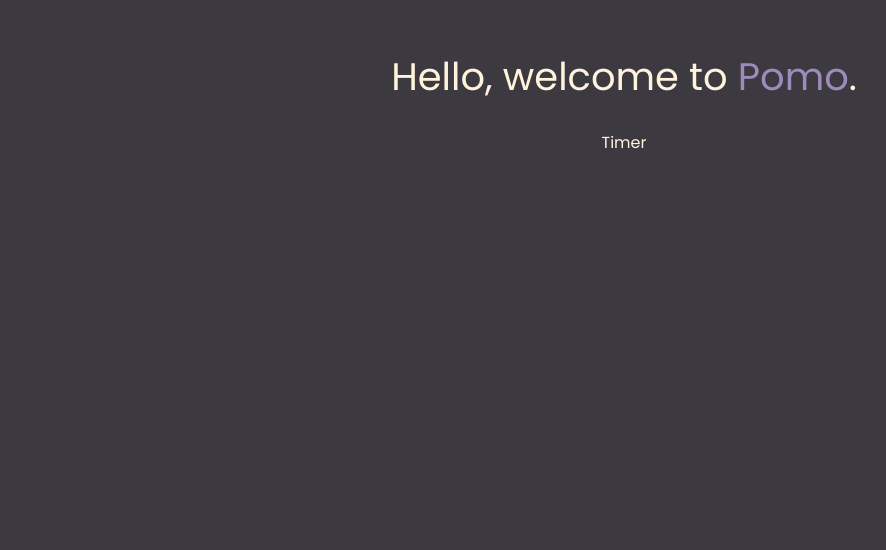
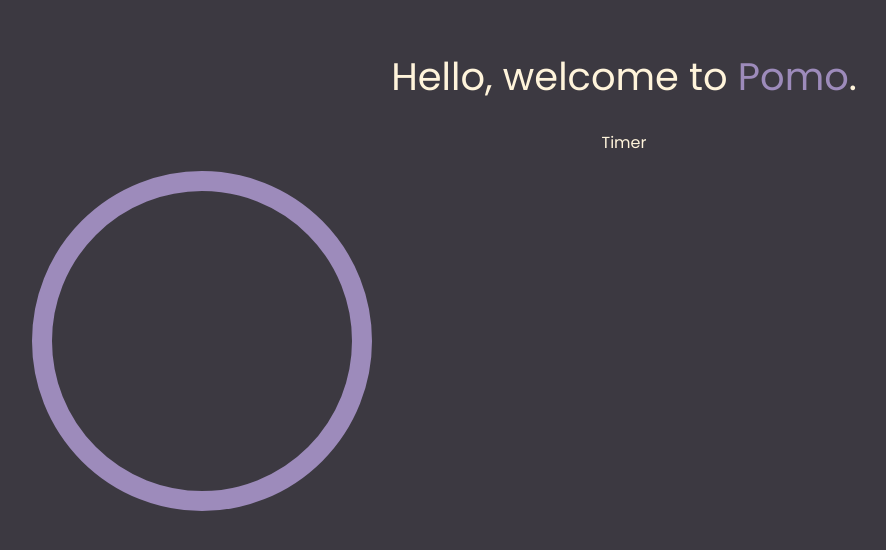
Before and after one commit to rachelkd/pomo, a SvelteKit app: page / in a window 1280 px wide. Shown: the top 550 px of the page, without its empty margins (16-902 px from the left). Built offline with nearby package versions, Linux system fonts and the light colour scheme.

Commit message:
made a circle

```diff
--- a/src/routes/Timer.svelte
+++ b/src/routes/Timer.svelte
@@ -1,2 +1,6 @@
 <!-- Timer -->
 <p>Timer</p>
+
+<div class="timer-main-container center">
+    <div class="progress-circle"></div>
+</div>
--- a/src/routes/styles.css
+++ b/src/routes/styles.css
@@ -15,6 +15,8 @@
 }
 
 body {
+	align-items: center;
+	justify-content: center;
 	min-height: 100vh;
 	margin: 3rem;
 	background-color: var(--color-bg-0);
@@ -79,6 +81,16 @@
 	color: var(--color-theme-1);
 }
 .timer {
+	position: relative;
 	align-items: center;
 	text-align: center;
+	justify-content: center;
 }
+.progress-circle {
+	position: flex;
+	width: 300px;
+	height: 300px;
+	fill: none;
+	border-radius: 50%;
+	border: 20px solid #9D8BBB;
+}
```
